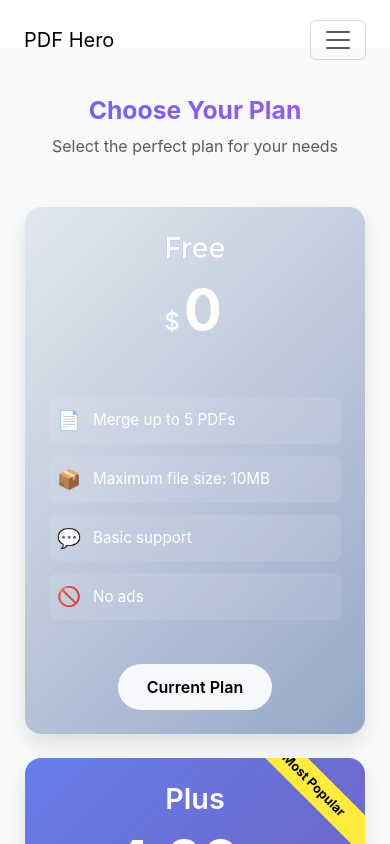
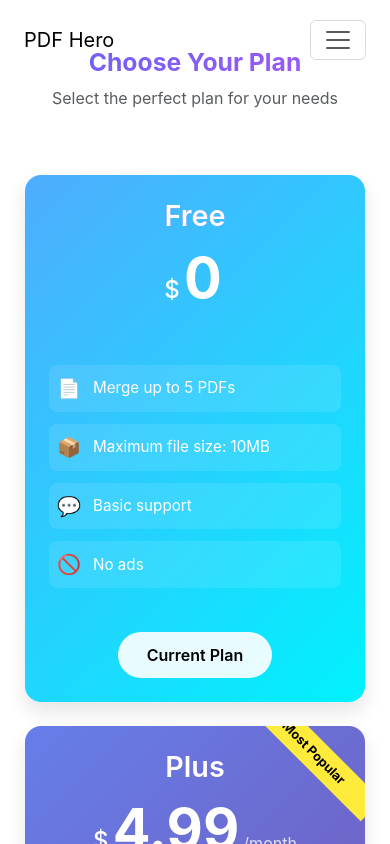
Before and after one commit to GourangaDasSamrat/PDF-Merger-React, a React (Vite) app: page /pricing in a window 390 px wide. Shown: the top 844 px of the page. Built offline with nearby package versions, Linux system fonts and the light colour scheme; no server answers.

Commit message:
Refactor Pricing component styles for improved aesthetics and responsiveness, including gradient updates and enhanced layout structure

```diff
--- a/src/components/Pricing.css
+++ b/src/components/Pricing.css
@@ -1,5 +1,117 @@
 .pricing-section {
-  background: #f8f9fa;
+  background: transparent;
+  position: relative;
+  padding-top: 5rem;
+  margin-top: 0 !important;
+  min-height: calc(100vh - 60px);
+  display: flex;
+  flex-direction: column;
+}
+
+.pricing-header {
+  margin-bottom: 3rem;
+  position: relative;
+  z-index: 2;
+}
+
+.pricing-card {
+  border: none;
+  border-radius: 16px;
+  transition: all 0.3s ease;
+  overflow: hidden;
+  box-shadow: 0 10px 20px rgba(0, 0, 0, 0.1);
+  max-width: 340px;
+  margin: 0 auto;
+  backdrop-filter: blur(10px);
+}
+
+.pricing-card[data-plan-type="free"] {
+  --pricing-gradient: linear-gradient(135deg, #4facfe 0%, #00f2fe 100%);
+}
+
+.pricing-card[data-plan-type="plus"] {
+  --pricing-gradient: linear-gradient(135deg, #667eea 0%, #764ba2 100%);
+}
+
+.pricing-card[data-plan-type="pro"] {
+  --pricing-gradient: linear-gradient(135deg, #6b73ff 0%, #000dff 100%);
+}
+
+.feature-item {
+  color: white !important;
+  display: flex;
+  align-items: center;
+  margin-bottom: 0.75rem;
+  padding: 0.5rem;
+  border-radius: 8px;
+  background: rgba(255, 255, 255, 0.1);
+  backdrop-filter: blur(5px);
+  transition: all 0.3s ease;
+}
+
+.plan-name,
+.price-container,
+.feature-text {
+  color: white !important;
+}
+
+@media (prefers-color-scheme: dark) {
+  .pricing-section {
+    background: transparent;
+  }
+
+  .pricing-card[data-plan-type="free"] {
+    --pricing-gradient: linear-gradient(135deg, #0ea5e9 0%, #0284c7 100%);
+  }
+
+  .pricing-card[data-plan-type="plus"] {
+    --pricing-gradient: linear-gradient(135deg, #4338ca 0%, #5b21b6 100%);
+  }
+
+  .pricing-card[data-plan-type="pro"] {
+    --pricing-gradient: linear-gradient(135deg, #1e40af 0%, #3730a3 100%);
+  }
+
+  .pricing-card {
+    box-shadow: 0 10px 20px rgba(0, 0, 0, 0.3);
+  }
+
+  .pricing-section h2 {
+    color: var(--bs-body-color);
+  }
+
+  .pricing-section p.text-muted {
+    color: var(--bs-secondary-color) !important;
+  }
+
+  .feature-item {
+    background: rgba(255, 255, 255, 0.08);
+  }
+
+  .feature-item:hover {
+    background: rgba(255, 255, 255, 0.12);
+  }
+
+  .pricing-button {
+    background: rgba(255, 255, 255, 0.9) !important;
+    color: var(--bs-dark) !important;
+  }
+
+  .pricing-button:hover {
+    background: rgba(255, 255, 255, 1) !important;
+  }
+
+  .btn-popular {
+    background: #facc15 !important;
+  }
+
+  .btn-popular:hover {
+    background: #fbbf24 !important;
+  }
+
+  .popular-badge {
+    background: #facc15;
+  }
 }
 
 .pricing-card {
--- a/src/components/Pricing.jsx
+++ b/src/components/Pricing.jsx
@@ -10,8 +10,7 @@
       name: "Free",
       price: "$0",
       period: "",
-      gradient: "linear-gradient(135deg, #E3E8EF 0%, #96A7C7 100%)",
-      darkText: true,
+      gradient: "linear-gradient(135deg, #4facfe 0%, #00f2fe 100%)",
       features: [
         { text: "Merge up to 5 PDFs", icon: "📄" },
         { text: "Maximum file size: 10MB", icon: "📦" },
@@ -57,10 +56,12 @@
 
   return (
     <Container fluid className="pricing-section py-5 mt-5">
-      <h2 className="text-center mb-2">Choose Your Plan</h2>
-      <p className="text-center text-muted mb-5">
-        Select the perfect plan for your needs
-      </p>
+      <div className="pricing-header">
+        <h2 className="text-center mb-2">Choose Your Plan</h2>
+        <p className="text-center text-muted">
+          Select the perfect plan for your needs
+        </p>
+      </div>
       <Row className="justify-content-center">
         {plans.map((plan, index) => (
           <Col key={index} lg={4} md={6} className="mb-4">
@@ -71,8 +72,9 @@
               onMouseEnter={() => setHoveredPlan(index)}
               onMouseLeave={() => setHoveredPlan(null)}
               style={{
-                background: plan.gradient,
+                background: `var(--pricing-gradient, ${plan.gradient})`,
               }}
+              data-plan-type={plan.name.toLowerCase()}
             >
               {plan.popular && (
                 <div className="popular-badge">Most Popular</div>
```
